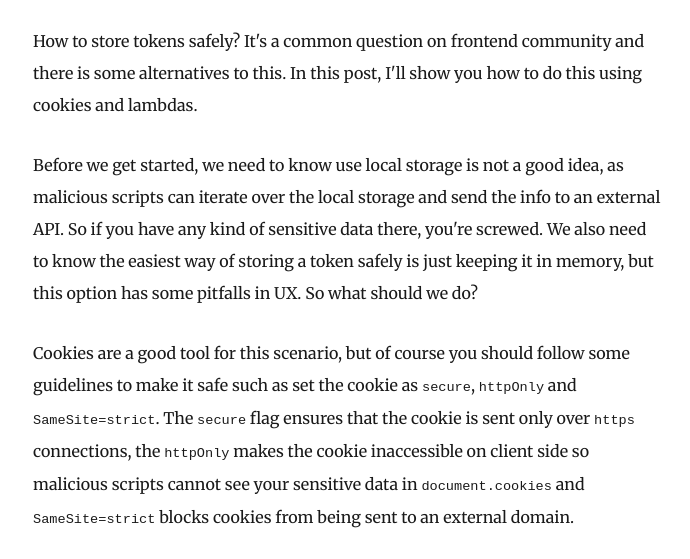
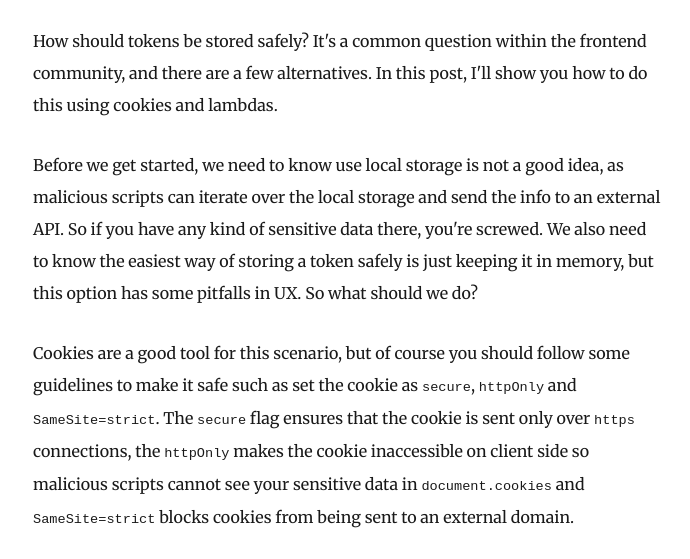
Before and after one commit to BrunoQuaresma/blog, a Gatsby site: page /how-to-store-tokens-safely/ in a window 1280 px wide. Shown: the part 198-757 px from the top of the page, without its empty margins (292-982 px from the left). Built offline with nearby package versions, Linux system fonts and the light colour scheme; Gatsby itself is replaced by a stand-in of ours; some packages are replaced by stand-ins of ours.

Commit message:
Update content/blog/how-to-store-tokens-safely/index.md
Co-Authored-By: Ewan Edwards <46354154+faunaee@users.noreply.github.com>

```diff
--- a/content/blog/how-to-store-tokens-safely/index.md
+++ b/content/blog/how-to-store-tokens-safely/index.md
@@ -4,7 +4,7 @@ date: "2019-10-29"
 description: "Let's talk about how to store your tokens safely using cookies and lambdas."
 ---
 
-How to store tokens safely? It's a common question on frontend community and there is some alternatives to this. In this post, I'll show you how to do this using cookies and lambdas.
+How should tokens be stored safely? It's a common question within the frontend community, and there are a few alternatives. In this post, I'll show you how to do this using cookies and lambdas.
 
 Before we get started, we need to know use local storage is not a good idea, as malicious scripts can iterate over the local storage and send the info to an external API. So if you have any kind of sensitive data there, you're screwed. We also need to know the easiest way of storing a token safely is just keeping it in memory, but this option has some pitfalls in UX. So what should we do?
 
```
